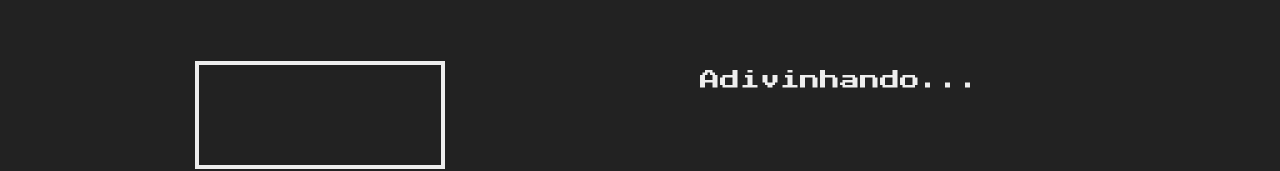
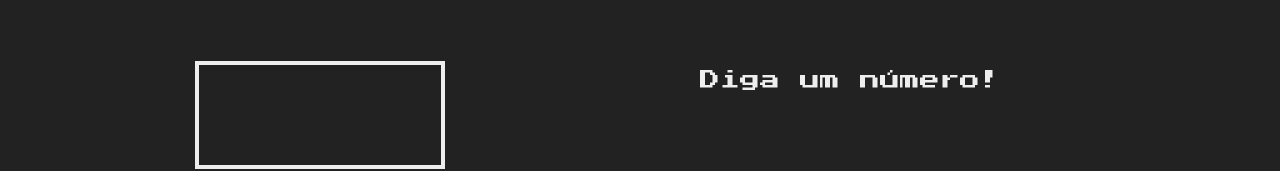
Before and after one commit to GustavoMarialva/05-Guess-My-Number, a plain HTML site: page index.html in a window 1280 px wide. Shown: the part 380-551 px from the top of the page. Drawn offline with Linux system fonts and the light colour scheme.

Commit message:
Muda texto

```diff
--- a/index.html
+++ b/index.html
@@ -20,7 +20,7 @@
         <button class="btn check">Check!</button>
       </section>
       <section class="right">
-        <p class="message">Adivinhando...</p>
+        <p class="message">Diga um número!</p>
         <p class="label-score">💯 Score: <span class="score">20</span></p>
         <p class="label-highscore">
           🥇 Highscore: <span class="highscore">0</span>
```
